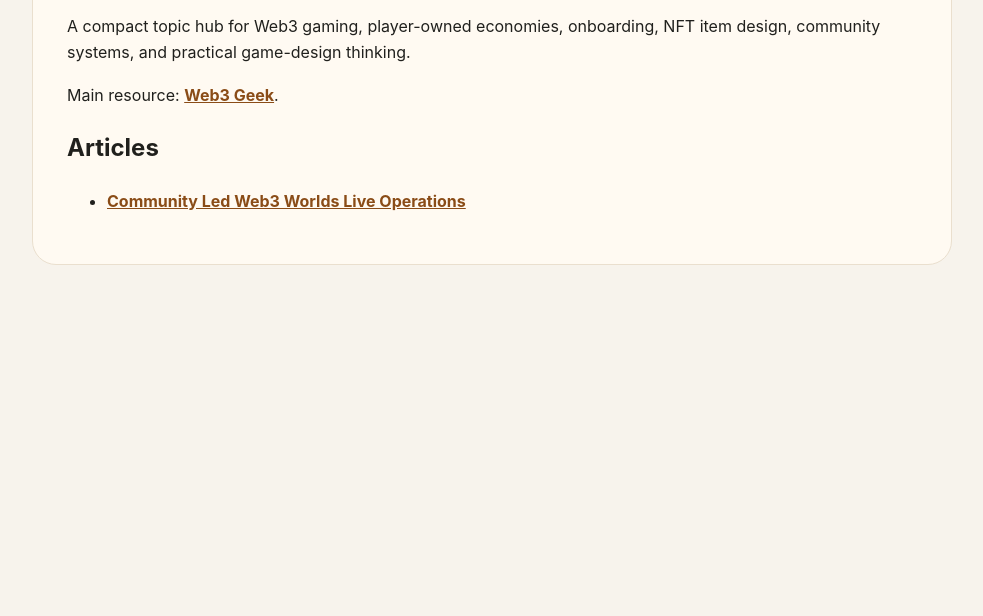
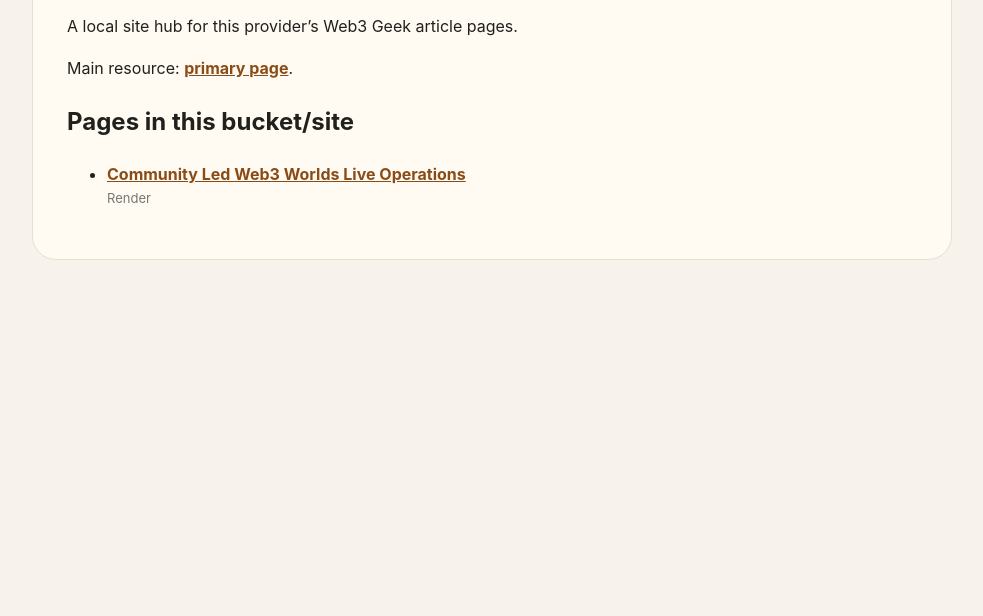
Before and after one commit to ArmarageX/web3geek-render, a plain HTML site: page index.html in a window 1280 px wide. Shown: the part 184-800 px from the top of the page, without its empty margins (148-1131 px from the left). Drawn offline with Linux system fonts and the light colour scheme.

Commit message:
Limit index links to local site pages

```diff
--- a/index.html
+++ b/index.html
@@ -1 +1 @@
-<!doctype html><html><head><meta charset="utf-8"><meta name="viewport" content="width=device-width,initial-scale=1"><title>Web3 Geek Design Blog Hub</title><meta name="robots" content="index,follow"><link rel="canonical" href="https://web3geek-r.onrender.com/"><style>body{font-family:Inter,Arial,sans-serif;max-width:920px;margin:40px auto;line-height:1.65;background:#f7f3ec;color:#20201d}a{color:#8a4c17;font-weight:700}main{background:#fffaf2;border:1px solid #eadfce;border-radius:24px;padding:34px}</style></head><body><header><a href="https://web3geek-r.onrender.com/" style="font-weight:900;text-decoration:none;color:#8a4c17">Web3 Geek Design Blog</a></header><main><h1>Web3 Geek Design Blog Hub</h1><p>A compact topic hub for Web3 gaming, player-owned economies, onboarding, NFT item design, community systems, and practical game-design thinking.</p><p>Main resource: <a href="https://web3geek.carrd.co/">Web3 Geek</a>.</p><h2>Articles</h2><ul><li><a href="https://web3geek-r.onrender.com/articles/community-led-web3-worlds-live-operations/">Community Led Web3 Worlds Live Operations</a></li></ul></main></body></html>
+<!doctype html><html><head><meta charset="utf-8"><meta name="viewport" content="width=device-width,initial-scale=1"><title>Web3 Geek Design Blog Hub</title><link rel="canonical" href="https://web3geek-r.onrender.com/"><meta name="robots" content="index,follow"><style>body{font-family:Inter,Arial,sans-serif;max-width:920px;margin:40px auto;background:#f7f3ec;color:#20201d;line-height:1.65}a{color:#8a4c17;font-weight:700}main{background:#fffaf2;border:1px solid #eadfce;border-radius:24px;padding:34px}li{margin:12px 0}span{display:block;color:#777;font-size:13px}</style></head><body><header><a href="https://web3geek-r.onrender.com/" style="font-weight:900;text-decoration:none;color:#8a4c17">Web3 Geek Design Blog Hub</a></header><main><h1>Web3 Geek Design Blog Hub</h1><p>A local site hub for this provider’s Web3 Geek article pages.</p><p>Main resource: <a href="https://web3geek.carrd.co/">primary page</a>.</p><h2>Pages in this bucket/site</h2><ul><li><a href="https://web3geek-r.onrender.com/articles/community-led-web3-worlds-live-operations/">Community Led Web3 Worlds Live Operations </a><span>Render</span></li></ul></main></body></html>
```
